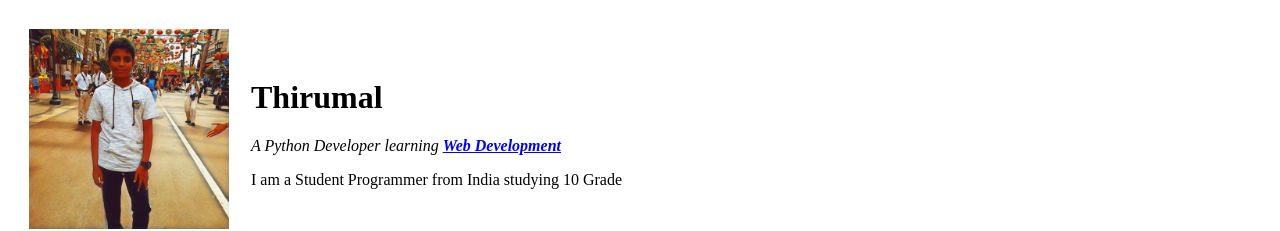
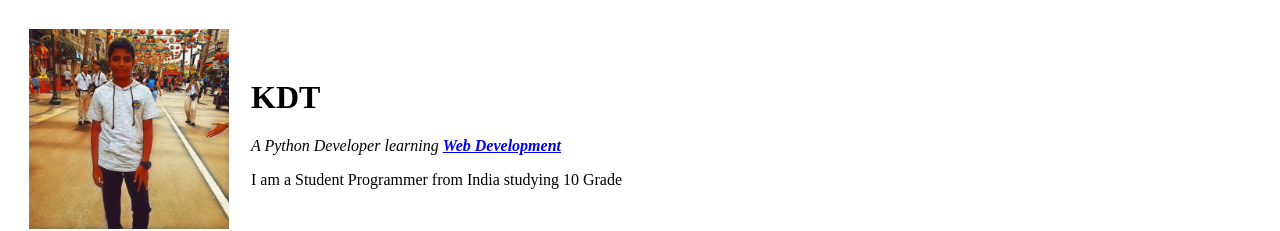
Before and after one commit to KDT206/cv, a plain HTML site: page index.html in a window 1280 px wide. Shown: the top 231 px of the page. Drawn offline with Linux system fonts and the light colour scheme.

Commit message:
updated index.html

```diff
--- a/index.html
+++ b/index.html
@@ -10,7 +10,7 @@
   <table cellspacing="20\">
     <tr>
       <td><img src="Author.jpg" alt="Thirumal KD" width="200" height="200"></td>
-      <td><h1>Thirumal</h1>
+      <td><h1>KDT</h1>
       <p><em>A Python Developer learning <strong><a href="https://kdttechy.com">Web Development</a></strong></em></p>
       <p>I am a Student Programmer from India studying 10 Grade</p></td>
     </tr>
```
